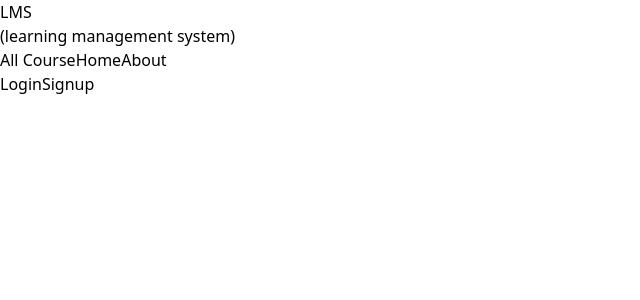
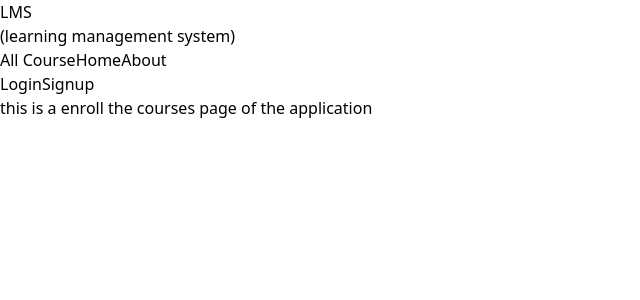
Before and after one commit to hasnain23233/Lms, a React (Vite) app in the folder client/: page /enroll-courses in a window 1280 px wide. Shown: the top 300 px of the page, without its empty margins (0-640 px from the left). Built offline with nearby package versions, Linux system fonts and the light colour scheme.

Commit message:
working on the enrolling the course in a application

```diff
--- a/client/src/FullLMS.jsx
+++ b/client/src/FullLMS.jsx
@@ -16,6 +16,7 @@ import ManageQuiz from './mainPages/ManageQuiz';
 import TeacherAssignments from './mainPages/TeacherAssignments';
 import TeacherHandleAssignments from './mainPages/TeacherHandleAssignments';
 import QuizzesPage from './mainPages/students/quizzesPage';
+import EnrollTheCourses from './mainPages/students/EnrollTheCourses';
 
 const FullLMS = () => {
     return (
@@ -35,6 +36,7 @@ const FullLMS = () => {
 
                 {/* student Routes */}
                 <Route path="/take-quiz" element={<QuizzesPage />} />
+                <Route path="/enroll-courses" element={<EnrollTheCourses />} />
             </Routes>
         </div>
     )
--- a/client/src/components/Navbar.jsx
+++ b/client/src/components/Navbar.jsx
@@ -49,10 +49,10 @@ const Navbar = () => {
                             <>
 
                                 <Link
-                                    to="/student-courses"
+                                    to="/enroll-courses"
                                     className="block py-2 px-4 rounded text-gray-200 hover:bg-gray-600"
                                 >
-                                    Your Courses
+                                    Enroll-courses
                                 </Link>
                                 <Link
                                     to="/take-quiz"
--- /dev/null
+++ b/client/src/mainPages/students/EnrollTheCourses.jsx
@@ -0,0 +1,11 @@
+import React from 'react'
+
+const EnrollTheCourses = () => {
+    return (
+        <div>
+            <h2 className='text-white text-xl'>this is a enroll the courses page of the application</h2>
+        </div>
+    )
+}
+
+export default EnrollTheCourses
```
